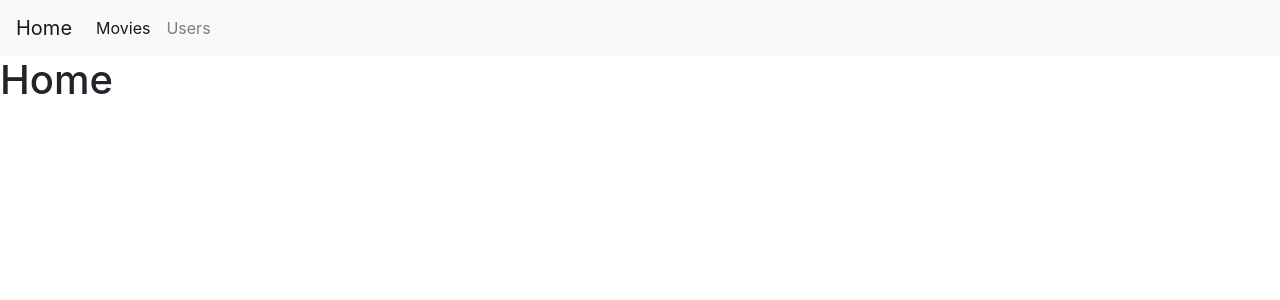
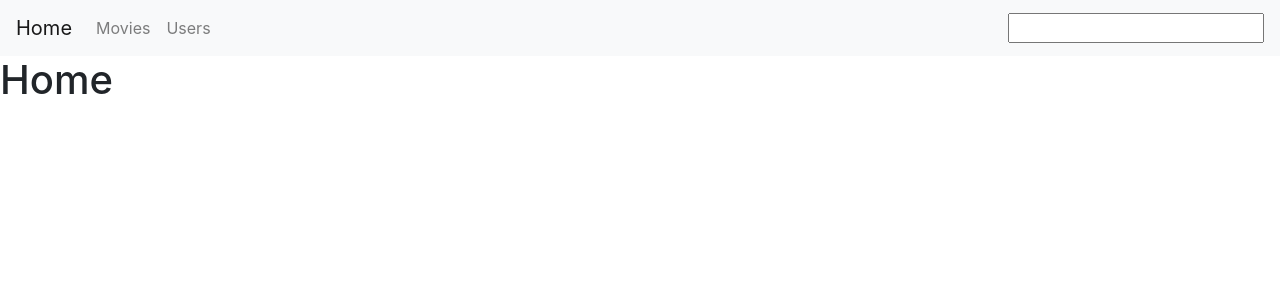
Before and after one commit to kingof7/react-beginner, a React (Create React App) app: page / in a window 1280 px wide. Shown: the top 300 px of the page. Built offline with nearby package versions, Linux system fonts and the light colour scheme.

Commit message:
21 22 NavLink 사용하기

```diff
--- a/src/components/Navbar.js
+++ b/src/components/Navbar.js
@@ -1,23 +1,30 @@
 import React from 'react';
-import { Link } from 'react-router-dom';
+import { Link, NavLink } from 'react-router-dom';
 
 const Navbar = () => {
     return (
-        <nav class="navbar navbar-expand-lg navbar-light bg-light">
-            <Link class="navbar-brand" to="/">Home</Link>
-            <button class="navbar-toggler" type="button" data-toggle="collapse" data-target="#navbarNav" aria-controls="navbarNav" aria-expanded="false" aria-label="Toggle navigation">
-                <span class="navbar-toggler-icon"></span>
+        <nav className="navbar navbar-expand-lg navbar-light bg-light">
+            <Link className="navbar-brand" to="/">Home</Link>
+            <button className="navbar-toggler" type="button" data-toggle="collapse" data-target="#navbarNav" aria-controls="navbarNav" aria-expanded="false" aria-label="Toggle navigation">
+                <span className="navbar-toggler-icon"></span>
             </button>
-            <div class="collapse navbar-collapse" id="navbarNav">
-                <ul class="navbar-nav">
-                    <li class="nav-item active">
-                        <Link class="nav-link" to="/movies">Movies</Link>
+            <div className="collapse navbar-collapse" id="navbarNav">
+                <ul className="navbar-nav">
+                    <li className="nav-item">
+                        <NavLink
+                            className="nav-link"
+                            to="/movies"
+                            activeClassName="active">Movies</NavLink>
                     </li>
-                    <li class="nav-item">
-                        <Link class="nav-link" to="/users">Users</Link>
+                    <li className="nav-item">
+                        <NavLink
+                            className="nav-link"
+                            to="/users"
+                            activeClassName="active">Users</NavLink>
                     </li>
                 </ul>
             </div>
+            <input type="text"/>
         </nav>
     )
 }
```
